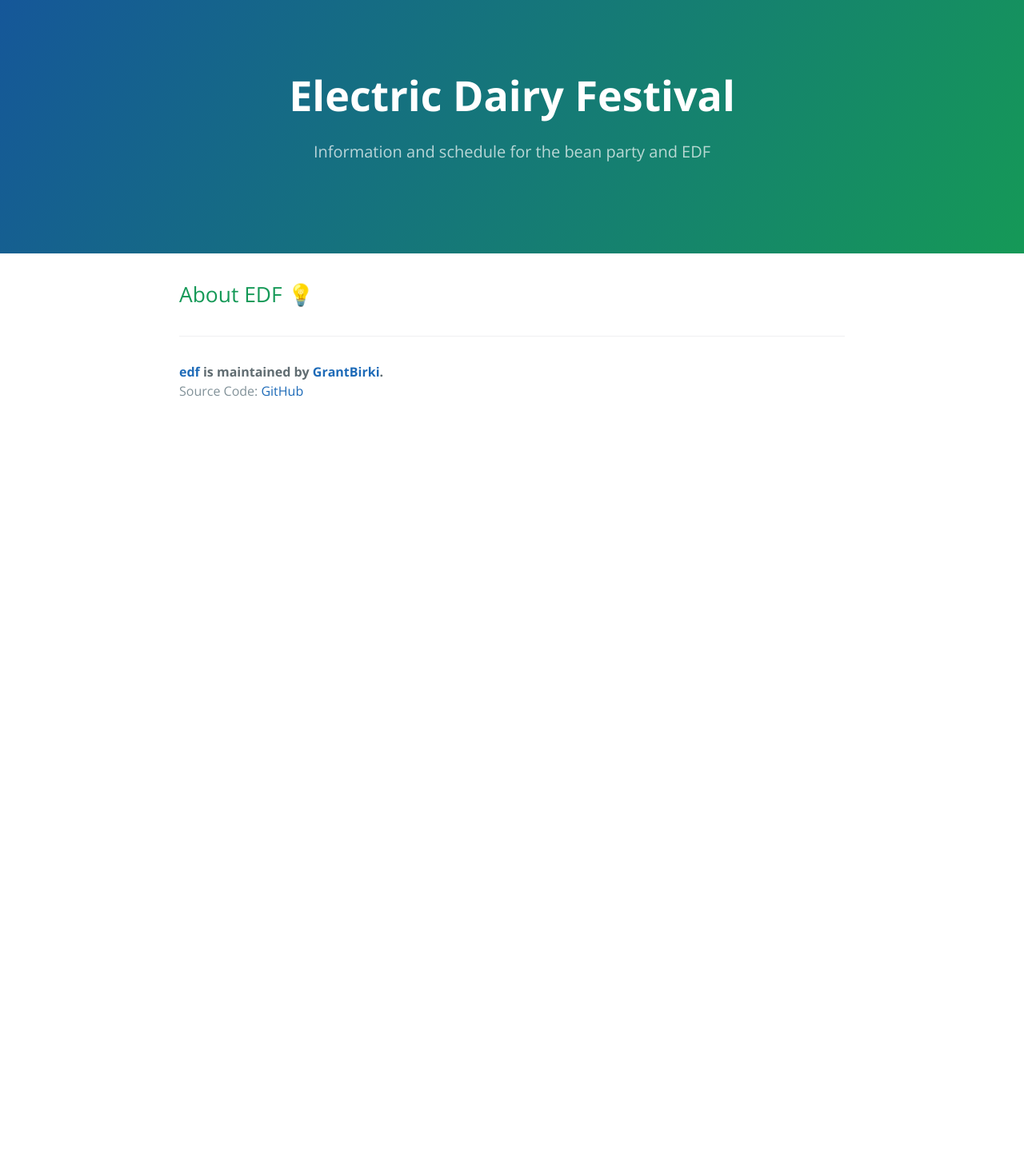
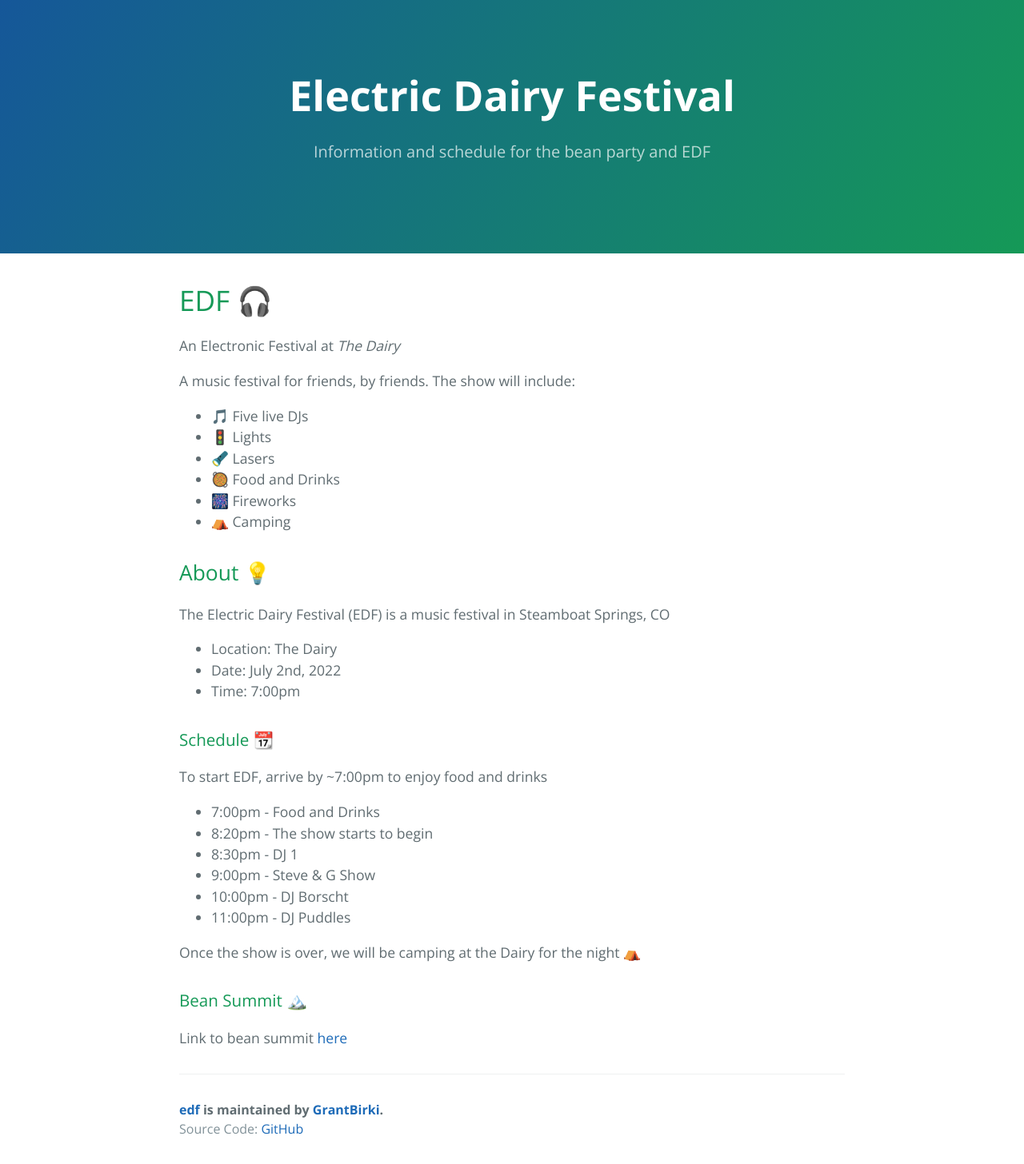
Before and after one commit to GrantBirki/edf, a Jekyll site: the page built from index.md, in a window 1280 px wide. Shown: the whole page at 80% size. Built offline with Jekyll 4.4.1, drawn with Linux system fonts in a browser that asks for light colours; before the commit the page ends 900 px from its top, so only the background shows below that.

Commit message:
update site

```diff
--- a/index.md
+++ b/index.md
@@ -3,4 +3,41 @@ layout: default
 ---
 <!-- See the link below for markdown examples with this template -->
 <!-- https://github.com/pages-themes/cayman/blob/master/index.md -->
-## About EDF 💡
+
+# EDF 🎧
+
+An Electronic Festival at *The Dairy*
+
+A music festival for friends, by friends. The show will include:
+
+- 🎵 Five live DJs
+- 🚦 Lights
+- 🔦 Lasers
+- 🥘 Food and Drinks
+- 🎆 Fireworks
+- ⛺ Camping
+
+## About 💡
+
+The Electric Dairy Festival (EDF) is a music festival in Steamboat Springs, CO
+
+- Location: The Dairy
+- Date: July 2nd, 2022
+- Time: 7:00pm
+
+### Schedule 📆
+
+To start EDF, arrive by ~7:00pm to enjoy food and drinks
+
+- 7:00pm - Food and Drinks
+- 8:20pm - The show starts to begin
+- 8:30pm - DJ 1
+- 9:00pm - Steve & G Show
+- 10:00pm - DJ Borscht
+- 11:00pm - DJ Puddles
+
+Once the show is over, we will be camping at the Dairy for the night ⛺
+
+### Bean Summit 🏔️
+
+Link to bean summit [here](./bean-summit.html)
```
Also changed, not shown: bean-summit.md (added, +16 -0 lines), schedule.md (deleted).
